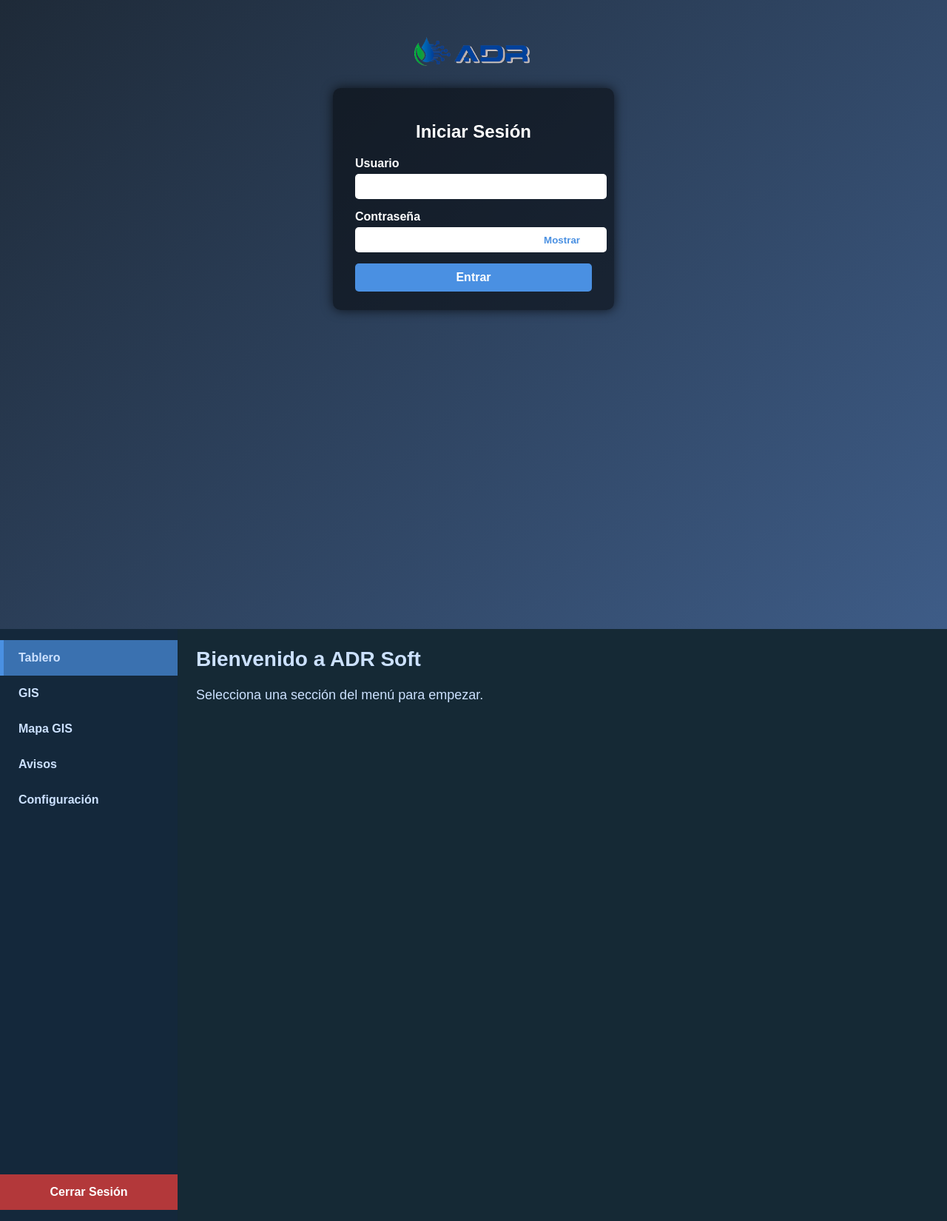
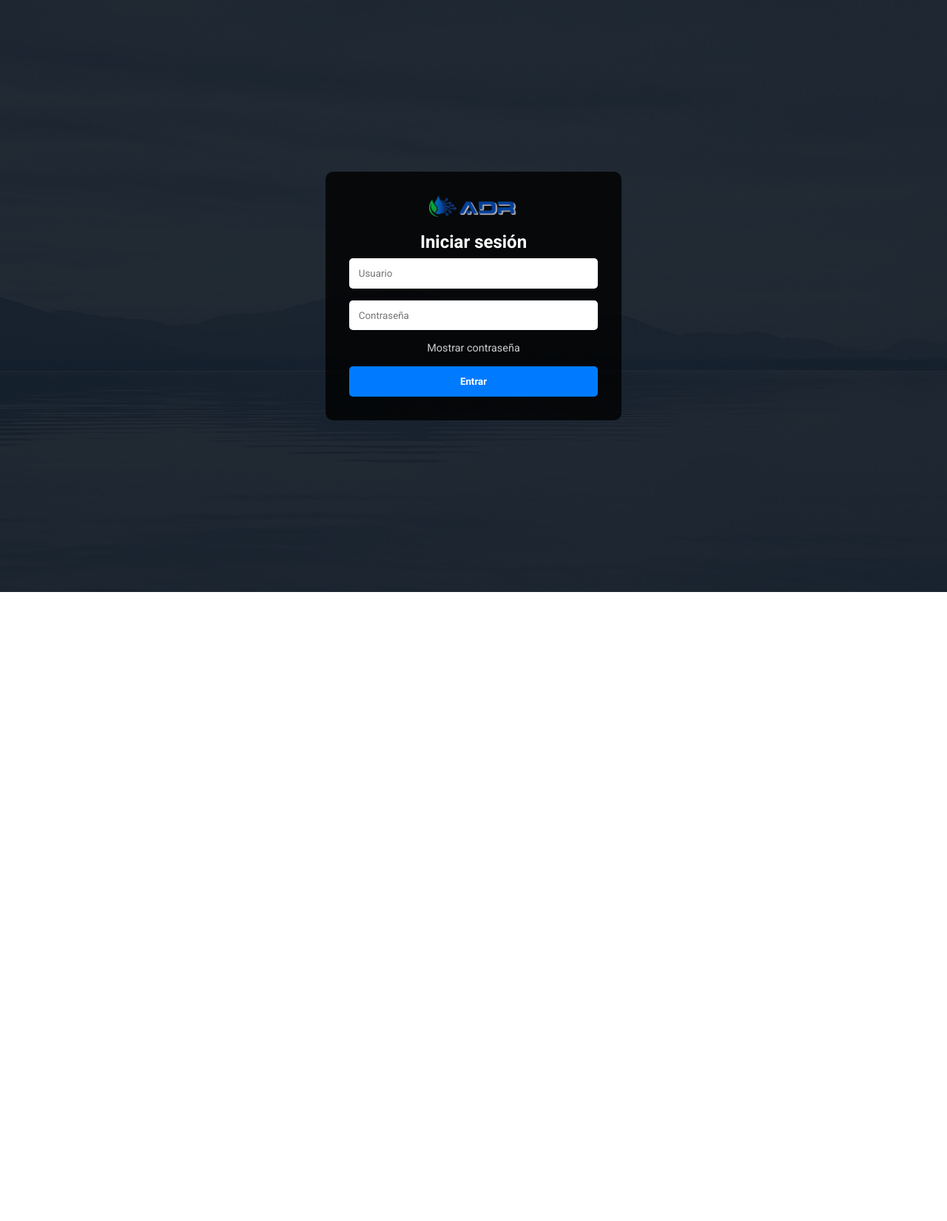
Before and after one commit to YasserDeveloper89/adr-soft, a plain HTML site: page index.html in a window 1280 px wide. Shown: the whole page at 74% size. After the commit the page ends 800 px from the top, so only its background shows below. Drawn offline with Linux system fonts and the light colour scheme.

Commit message:
Update index.html

```diff
--- a/index.html
+++ b/index.html
@@ -2,255 +2,204 @@
 <html lang="es">
 <head>
   <meta charset="UTF-8" />
-<meta name="viewport" content="width=device-width, initial-scale=1" />
-<title>ADR Soft - Login funcional</title>
+  <meta name="viewport" content="width=device-width, initial-scale=1.0" />
+  <title>ADR-SOFT | Plataforma Meteorológica</title>
+  <link rel="stylesheet" href="https://fonts.googleapis.com/css2?family=Roboto:wght@300;400;700&display=swap">
   <style>
+    * {
+      margin: 0;
+      padding: 0;
+      box-sizing: border-box;
+      font-family: 'Roboto', sans-serif;
+    }
+
     body {
-    margin: 0; padding: 0;
-    font-family: Arial, sans-serif;
-    background: linear-gradient(135deg, #1e2a38, #4a6fa5);
+      background: url('Fondo.jpg') no-repeat center center fixed;
+      background-size: cover;
       color: #fff;
     }
-  #login {
+
+    .overlay {
+      background-color: rgba(0, 0, 0, 0.7);
+      width: 100%;
       height: 100vh;
+      position: fixed;
+      top: 0;
+      left: 0;
       display: flex;
-    flex-direction: column;
       align-items: center;
-    justify-content: flex-start;
-    padding-top: 50px;
+      justify-content: center;
     }
-  #login-logo {
-    width: 160px;
-    margin-bottom: 30px;
+
+    .login-box {
+      background-color: rgba(0, 0, 0, 0.8);
+      padding: 2rem;
+      border-radius: 10px;
+      width: 90%;
+      max-width: 400px;
+      text-align: center;
     }
-  form {
-    background: rgba(0,0,0,0.5);
-    padding: 25px 30px;
-    border-radius: 10px;
-    box-shadow: 0 0 15px rgba(0,0,0,0.7);
-    width: 320px;
+
+    .login-box img {
+      width: 120px;
+      margin-bottom: 1rem;
     }
-  form h2 {
-    margin-bottom: 20px;
-    text-align: center;
-    font-weight: bold;
-  }
-  label {
-    display: block;
-    margin-bottom: 5px;
-    font-weight: bold;
-  }
-  input[type="text"], input[type="password"] {
+
+    .login-box input[type="text"],
+    .login-box input[type="password"] {
       width: 100%;
-    padding: 8px 10px;
-    margin-bottom: 15px;
+      padding: 0.8rem;
+      margin: 0.5rem 0;
       border: none;
       border-radius: 5px;
-    font-size: 16px;
     }
-  .password-container {
-    position: relative;
-  }
-  .toggle-password {
-    position: absolute;
-    right: 10px;
-    top: 9px;
-    background: none;
-    border: none;
-    color: #4a90e2;
-    cursor: pointer;
-    font-weight: bold;
-    user-select: none;
-  }
-  .toggle-password:focus {
-    outline: none;
-    text-decoration: underline;
-  }
-  button[type="submit"] {
+
+    .login-box button {
       width: 100%;
-    padding: 10px;
-    background: #4a90e2;
+      padding: 0.8rem;
+      background-color: #007bff;
       border: none;
       border-radius: 5px;
+      color: #fff;
       font-weight: bold;
-    font-size: 16px;
       cursor: pointer;
-    color: white;
-  }
-  button[type="submit"]:hover {
-    background: #357ABD;
-  }
-  #errorMsg {
-    color: #ff6b6b;
-    text-align: center;
-    margin-bottom: 10px;
-    display: none;
-    font-weight: bold;
+      margin-top: 1rem;
     }
 
-  /* App */
     #app {
       display: none;
+    }
+
+    .dashboard {
+      display: flex;
       height: 100vh;
-    display: flex;
-    background: #152935;
-    color: #cce1ff;
     }
-  nav {
-    width: 240px;
-    background: rgba(20, 40, 60, 0.9);
-    display: flex;
-    flex-direction: column;
-    padding: 15px 0;
+
+    .sidebar {
+      width: 220px;
+      background-color: rgba(0, 0, 0, 0.8);
+      padding: 1rem;
+      overflow-y: auto;
     }
-  nav button.section-btn {
-    background: transparent;
-    border: none;
-    color: #cce1ff;
-    padding: 15px 20px;
-    font-weight: bold;
-    font-size: 16px;
-    text-align: left;
-    cursor: pointer;
-    border-left: 5px solid transparent;
-    transition: background 0.3s, border-left-color 0.3s;
+
+    .sidebar h2 {
+      font-size: 1.2rem;
+      margin-bottom: 1rem;
     }
-  nav button.section-btn:hover {
-    background: rgba(74, 144, 226, 0.3);
+
+    .sidebar ul {
+      list-style: none;
     }
-  nav button.section-btn.active {
-    background: rgba(74, 144, 226, 0.7);
-    border-left-color: #4a90e2;
-  }
-  nav button.logout-btn {
-    margin-top: auto;
-    background: #b3383a;
-    padding: 15px 20px;
-    font-weight: bold;
-    font-size: 16px;
-    border: none;
-    color: white;
+
+    .sidebar li {
+      padding: 0.5rem 0;
+      border-bottom: 1px solid rgba(255, 255, 255, 0.1);
       cursor: pointer;
     }
-  nav button.logout-btn:hover {
-    background: #8c292b;
+
+    .content {
+      flex: 1;
+      padding: 2rem;
+      background-color: rgba(255, 255, 255, 0.1);
+      overflow-y: auto;
     }
-  main.content {
-    flex-grow: 1;
-    padding: 25px;
+
+    .logout {
+      background: transparent;
+      color: #ccc;
+      border: 1px solid #ccc;
+      padding: 0.5rem;
+      width: 100%;
+      margin-top: 2rem;
+      cursor: pointer;
     }
-  main.content h1 {
-    margin-top: 0;
-    font-size: 28px;
-  }
-  main.content p {
-    font-size: 18px;
-    line-height: 1.5;
+
+    .toggle-password {
+      margin-top: 0.5rem;
+      font-size: 0.9rem;
+      color: #ccc;
+      cursor: pointer;
     }
   </style>
 </head>
 <body>
-
-<div id="login">
-  <img id="login-logo" src="adrlogo.png" alt="ADR Soft Logo" />
-  <form id="loginForm" autocomplete="off" novalidate>
-    <h2>Iniciar Sesión</h2>
-    <div id="errorMsg"></div>
-    <label for="username">Usuario</label>
-    <input id="username" type="text" required autocomplete="username" />
-    <label for="password">Contraseña</label>
-    <div class="password-container">
-      <input id="password" type="password" required autocomplete="current-password" />
-      <button type="button" class="toggle-password" aria-label="Mostrar contraseña">Mostrar</button>
+  <div class="overlay" id="login-screen">
+    <div class="login-box">
+      <img src="adrlogo.png" alt="Logo">
+      <h2>Iniciar sesión</h2>
+      <input type="text" id="username" placeholder="Usuario">
+      <input type="password" id="password" placeholder="Contraseña">
+      <div class="toggle-password" onclick="togglePassword()">Mostrar contraseña</div>
+      <button onclick="login()">Entrar</button>
     </div>
-    <button type="submit">Entrar</button>
-  </form>
   </div>
 
   <div id="app">
-  <nav>
-    <button class="section-btn active" data-section="Tablero">Tablero</button>
-    <button class="section-btn" data-section="GIS">GIS</button>
-    <button class="section-btn" data-section="Mapa GIS">Mapa GIS</button>
-    <button class="section-btn" data-section="Avisos">Avisos</button>
-    <button class="section-btn" data-section="Configuración">Configuración</button>
-    <button class="logout-btn">Cerrar Sesión</button>
-  </nav>
-  <main class="content" id="content">
-    <h1>Bienvenido a ADR Soft</h1>
-    <p>Selecciona una sección del menú para empezar.</p>
-  </main>
+    <div class="dashboard">
+      <div class="sidebar">
+        <h2>ADR-SOFT</h2>
+        <ul id="menu">
+          <li onclick="showSection('Tablero')">Tablero</li>
+          <li onclick="showSection('GIS')">GIS</li>
+          <li onclick="showSection('Mapa GIS')">Mapa GIS</li>
+          <li onclick="showSection('Visor')">Visor</li>
+          <li onclick="showSection('Fast Viewer')">Fast Viewer</li>
+          <li onclick="showSection('Estaciones')">Estaciones</li>
+          <li onclick="showSection('Monitoring')">Monitoring</li>
+          <li onclick="showSection('Informe personalizado')">Informe personalizado</li>
+          <li onclick="showSection('Informe rosa de los vientos')">Informe rosa de los vientos</li>
+          <li onclick="showSection('Consecutive Rains')">Consecutive Rains</li>
+          <li onclick="showSection('Vistas')">Vistas</li>
+          <li onclick="showSection('Sinópticos')">Sinópticos</li>
+          <li onclick="showSection('Custom Synoptics')">Custom Synoptics</li>
+          <li onclick="showSection('Supervisor')">Supervisor</li>
+          <li onclick="showSection('Estadísticas de red')">Estadísticas de red</li>
+          <li onclick="showSection('Registros')">Registros</li>
+          <li onclick="showSection('Módulos')">Módulos</li>
+          <li onclick="showSection('Túnel')">Túnel</li>
+          <li onclick="showSection('Validador')">Validador</li>
+        </ul>
+        <button class="logout" onclick="logout()">Cerrar sesión</button>
+      </div>
+      <div class="content">
+        <h1 id="section-title">Bienvenido</h1>
+        <p id="section-content">Selecciona una sección del menú.</p>
+      </div>
+    </div>
   </div>
 
   <script>
-  // Toggle password visibility
-  const togglePasswordBtn = document.querySelector('.toggle-password');
-  const passwordInput = document.getElementById('password');
+    function login() {
+      const user = document.getElementById('username').value;
+      const pass = document.getElementById('password').value;
+      if (user === 'admin' && pass === '1234') {
+        document.getElementById('login-screen').style.display = 'none';
+        document.getElementById('app').style.display = 'block';
+      } else {
+        alert('Credenciales inválidas');
+      }
+    }
 
-  togglePasswordBtn.addEventListener('click', () => {
-    if (passwordInput.type === 'password') {
-      passwordInput.type = 'text';
-      togglePasswordBtn.textContent = 'Ocultar';
-      togglePasswordBtn.setAttribute('aria-label', 'Ocultar contraseña');
+    function logout() {
+      document.getElementById('app').style.display = 'none';
+      document.getElementById('login-screen').style.display = 'flex';
+      document.getElementById('username').value = '';
+      document.getElementById('password').value = '';
+    }
+
+    function showSection(sectionName) {
+      document.getElementById('section-title').textContent = sectionName;
+      document.getElementById('section-content').textContent = 'Contenido de ' + sectionName;
+    }
+
+    function togglePassword() {
+      const passInput = document.getElementById('password');
+      if (passInput.type === 'password') {
+        passInput.type = 'text';
       } else {
-      passwordInput.type = 'password';
-      togglePasswordBtn.textContent = 'Mostrar';
-      togglePasswordBtn.setAttribute('aria-label', 'Mostrar contraseña');
+        passInput.type = 'password';
       }
-  });
-
-  // Login form
-  const loginForm = document.getElementById('loginForm');
-  const errorMsg = document.getElementById('errorMsg');
-  const loginDiv = document.getElementById('login');
-  const appDiv = document.getElementById('app');
-
-  // Hardcoded user credentials
-  const validUser = {
-    username: 'admin',
-    password: '1234'
-  };
-
-  loginForm.addEventListener('submit', (e) => {
-    e.preventDefault();
-    const username = loginForm.username.value.trim();
-    const password = loginForm.password.value;
-
-    if (username === validUser.username && password === validUser.password) {
-      errorMsg.style.display = 'none';
-      loginDiv.style.display = 'none';
-      appDiv.style.display = 'flex';
-    } else {
-      errorMsg.textContent = 'Usuario o contraseña incorrectos.';
-      errorMsg.style.display = 'block';
     }
-  });
-
-  // Menu buttons functionality
-  const sectionButtons = document.querySelectorAll('nav .section-btn');
-  const contentMain = document.getElementById('content');
-
-  sectionButtons.forEach(button => {
-    button.addEventListener('click', () => {
-      // Remove active from all
-      sectionButtons.forEach(btn => btn.classList.remove('active'));
-      // Add active to clicked
-      button.classList.add('active');
-
-      const section = button.getAttribute('data-section');
-      contentMain.innerHTML = `<h1>${section}</h1><p>Contenido de la sección <strong>${section}</strong> aquí.</p>`;
-    });
-  });
-
-  // Logout button
-  const logoutBtn = document.querySelector('nav .logout-btn');
-  logoutBtn.addEventListener('click', () => {
-    loginForm.reset();
-    errorMsg.style.display = 'none';
-    appDiv.style.display = 'none';
-    loginDiv.style.display = 'flex';
-  });
   </script>
-
 </body>
 </html>
```
Lines whose indentation alone changed are shown as unchanged.
